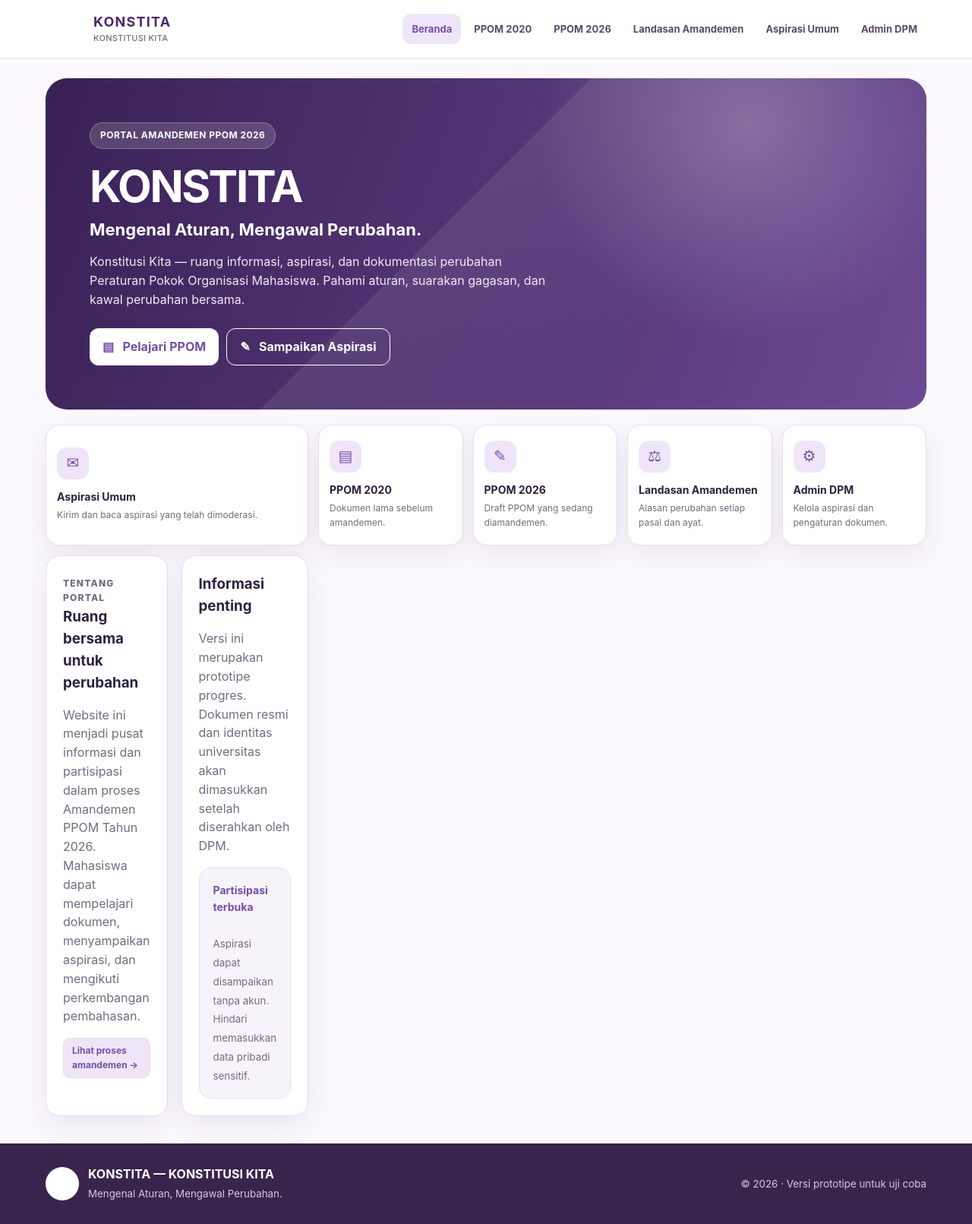
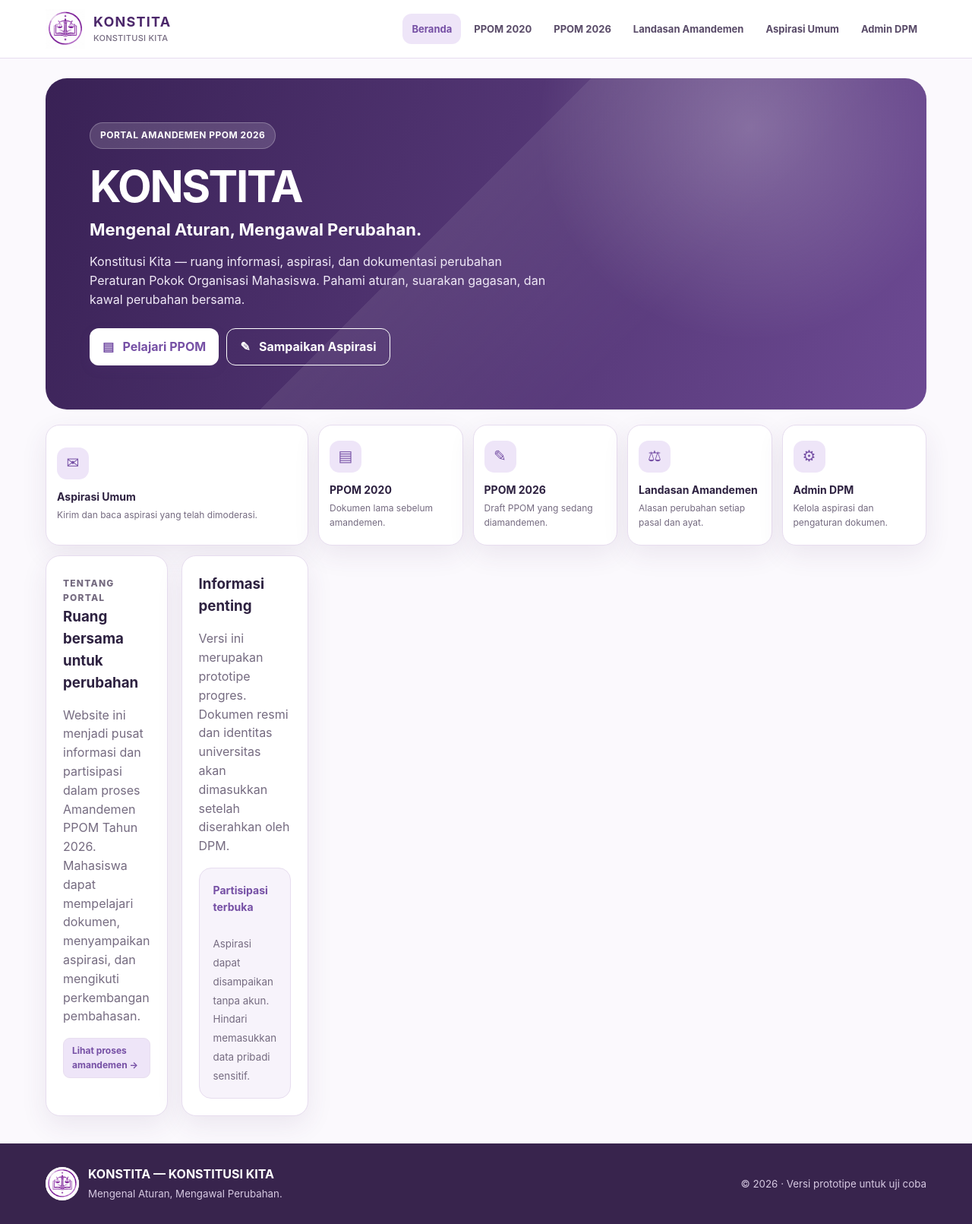
Before and after one commit to denisrohmansyah-cloud/KONSTITA, a plain HTML site: page index.html in a window 1280 px wide. Shown: the whole page at 76% size. Drawn offline with Linux system fonts and the light colour scheme.

Commit message:
Fix KONSTITA logo asset and use PNG format

```diff
--- a/index.html
+++ b/index.html
@@ -6,7 +6,7 @@
 <meta name="theme-color" content="#7650a5">
 <title>KONSTITA — Konstitusi Kita | Amandemen PPOM 2026</title>
 <meta name="description" content="KONSTITA — Konstitusi Kita. Mengenal Aturan, Mengawal Perubahan. Portal Amandemen PPOM 2026.">
-<link rel="icon" type="image/webp" href="assets/logo-konstita.webp">
+<link rel="icon" type="image/webp" href="assets/logo-konstita.png">
 <style>
 :root{--purple:#7650a5;--purple2:#9a78c2;--lav:#eee5f8;--lav2:#f7f3fb;--ink:#2d2140;--muted:#756b80;--line:#e7ddef;--white:#fff;--green:#2d805d;--red:#a64d5b;--shadow:0 12px 35px rgba(74,42,105,.09)}
 *{box-sizing:border-box}html{scroll-behavior:smooth}body{margin:0;background:#fbf9fd;color:var(--ink);font-family:Inter,ui-sans-serif,system-ui,-apple-system,"Segoe UI",sans-serif;line-height:1.55}button,input,select,textarea{font:inherit}button{cursor:pointer}.wrap{width:min(1160px,92%);margin:auto}
@@ -31,7 +31,7 @@ footer{background:#38244d;color:white;padding:28px 0;margin-top:30px}.foot{displ
 </head>
 <body>
 <header><div class="wrap nav">
-<a class="brand" href="#" onclick="showPage('home');return false"><img class="brand-logo" src="assets/logo-konstita.webp" alt="Logo KONSTITA"><span class="brand-copy"><strong>KONSTITA</strong><small>KONSTITUSI KITA</small></span></a>
+<a class="brand" href="#" onclick="showPage('home');return false"><img class="brand-logo" src="assets/logo-konstita.png" alt="Logo KONSTITA"><span class="brand-copy"><strong>KONSTITA</strong><small>KONSTITUSI KITA</small></span></a>
 <nav class="links" id="navLinks">
 <button class="active" data-page="home">Beranda</button><button data-page="ppom2020">PPOM 2020</button><button data-page="ppom">PPOM 2026</button><button data-page="landasan">Landasan Amandemen</button><button data-page="aspirasi">Aspirasi Umum</button><button data-page="admin">Admin DPM</button>
 </nav><button class="menu" onclick="document.getElementById('navLinks').classList.toggle('open')">☰</button>
@@ -95,7 +95,7 @@ footer{background:#38244d;color:white;padding:28px 0;margin-top:30px}.foot{displ
 </section>
 </div>
 </div>
-<footer><div class="wrap foot"><div><div style="display:flex;align-items:center;gap:12px"><img src="assets/logo-konstita.webp" alt="Logo KONSTITA" style="width:44px;height:44px;object-fit:contain;border-radius:50%;background:#fff"><div><strong>KONSTITA — KONSTITUSI KITA</strong><br><small>Mengenal Aturan, Mengawal Perubahan.</small></div></div></div><small>© 2026 · Versi prototipe untuk uji coba</small></div></footer>
+<footer><div class="wrap foot"><div><div style="display:flex;align-items:center;gap:12px"><img src="assets/logo-konstita.png" alt="Logo KONSTITA" style="width:44px;height:44px;object-fit:contain;border-radius:50%;background:#fff"><div><strong>KONSTITA — KONSTITUSI KITA</strong><br><small>Mengenal Aturan, Mengawal Perubahan.</small></div></div></div><small>© 2026 · Versi prototipe untuk uji coba</small></div></footer>
 <script>
 const pages=['home','ppom2020','ppom','amend','aspirasi','berkas','landasan','admin'];
 function showPage(id){pages.forEach(p=>document.getElementById(p).classList.toggle('active',p===id));document.querySelectorAll('[data-page]').forEach(b=>b.classList.toggle('active',b.dataset.page===id));document.getElementById('navLinks').classList.remove('open');window.scrollTo({top:0,behavior:'smooth'});}
```
Also changed, not shown: assets/logo-konstita.png (added).
